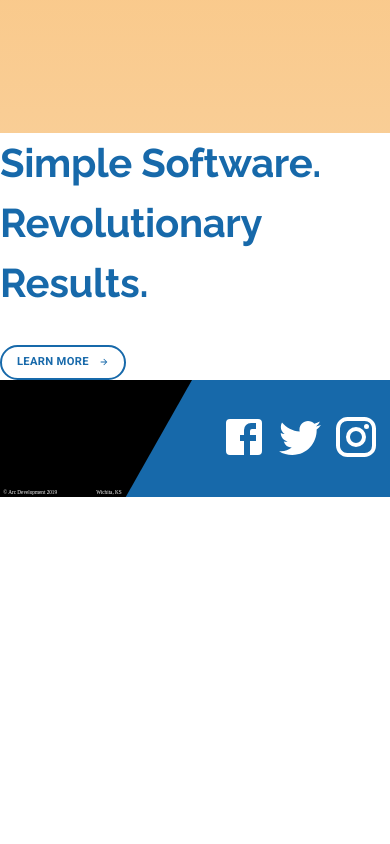
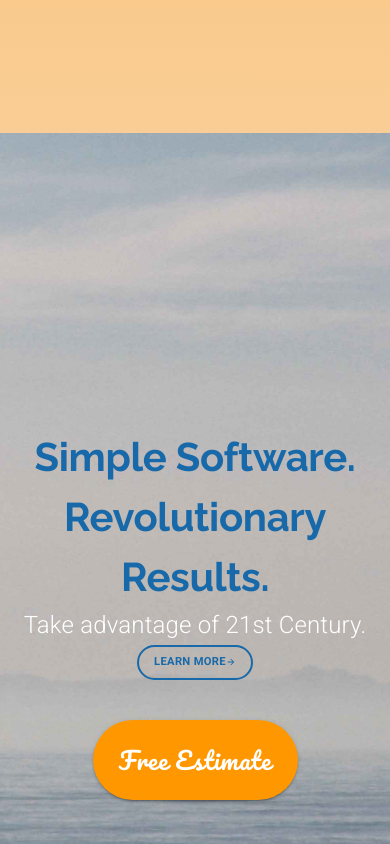
Before and after one commit to samandar-boymurodov/Arc-Development, a React (Create React App) app: page / in a window 390 px wide. Shown: the part 5700-6544 px from the top of the page. Before the commit the page ends 6197 px from the top, so only its background shows below. Built offline with nearby package versions, Linux system fonts and the light colour scheme.

Commit message:
call to action complete

```diff
--- a/src/components/LandingPage.js
+++ b/src/components/LandingPage.js
@@ -322,7 +322,7 @@ export default function LandingPage() {
                         <div className={classes.revolutionImg}></div>
                 </Grid>
             </Grid>
-            <Grid item>
+            <Grid item> {/* Contact Us*/}
                 <Grid container direction="row"
                 style={{height: "80rem"}}
                 alignItems="center">
@@ -389,7 +389,7 @@ export default function LandingPage() {
                     <div className={classes.infoBlockImg}></div>
                 </Grid>
             </Grid>
-            <Grid item>
+            <Grid item> {/* Call To Action*/}
                 <CallToAction />
             </Grid>
         </Grid>
--- a/src/components/UI/CallToAction.js
+++ b/src/components/UI/CallToAction.js
@@ -1,22 +1,64 @@
 import { makeStyles, useTheme } from '@material-ui/styles'
-import { Button, Grid, Typography } from '@material-ui/core'
+import { Button, Grid, Typography, useMediaQuery } from '@material-ui/core'
 import ButtonArrow from './ButtonArrow'
+
+import background from '../../assets/background.jpg'
+import mobileBackground from '../../assets/mobileBackground.jpg'
 
 const useClasses = makeStyles(theme => ({
     learnButton: {
         ...theme.typography.learnMoreButton,
         fontSize: "0.7rem",
         height: 35
+    },
+    backImage: {
+        backgroundImage: `url(${background})`,
+        height: "100%",
+        width: "100%",
+        backgroundPosition: "center",
+        backgroundSize: "cover",
+        backgroundRepeat: "no-repeat",
+        [theme.breakpoints.down("md")]: {
+            backgroundImage: `url(${mobileBackground})`
+        }
+    },
+    estimate: {
+        ...theme.typography.estimate,
+        borderRadius: 50,
+        height: 80,
+        width: 205,
+        backgroundColor: theme.palette.secondary.main,
+        fontSize: "1.5rem",
+        "&:hover": {
+            backgroundColor: theme.palette.secondary.light
+        },
+        marginRight: "5rem",
+        [theme.breakpoints.down("sm")]: {
+            marginRight: 0
+        }
     }
 }))
 
 export const CallToAction = function () {
     const classes = useClasses()
     const theme = useTheme()
+    const matchesSM = useMediaQuery(theme.breakpoints.down("sm"))
 
     return (
-        <Grid container>
-            <Grid item>
+        <Grid
+            container
+            className={classes.backImage}
+            style={{height: "60rem"}}
+            alignItems="center"
+            justify={matchesSM ? "center" : "space-between"}
+            direction={matchesSM ? "column" : "row"}
+            >
+            <Grid
+                item
+                style={{
+                    marginLeft: matchesSM ? 0 : "5rem",
+                    textAlign: matchesSM ? "center" : undefined
+                    }}>
                 <Grid container direction="column">
                     <Grid item>
                         <Typography variant="h2" color="primary">
@@ -24,7 +66,7 @@ export const CallToAction = function () {
                         </Typography>
                     </Grid>
                     <Grid>
-                        <Typography variant="subtitle2">
+                        <Typography variant="subtitle2" style={{fontSize: "1.5rem"}}>
                             Take advantage of 21st Century.
                         </Typography>
                     </Grid>
@@ -32,7 +74,7 @@ export const CallToAction = function () {
                         <Button
                             variant="outlined"
                             className={classes.learnButton}>
-                            <span style={{marginRight: 10}}>Learn more</span>
+                            <span style={{marginRight: 0}}>Learn more</span>
                             <ButtonArrow
                                 height={10}
                                 width={10}
@@ -41,6 +83,12 @@ export const CallToAction = function () {
                     </Grid>
                 </Grid>
             </Grid>
+            <Grid item>
+                <Button variant="contained" className={classes.estimate}
+                    style={{marginTop: matchesSM ? "2.5rem" : 0}}>
+                    Free Estimate
+                </Button>
+            </Grid>
         </Grid>
     )
 }
```
